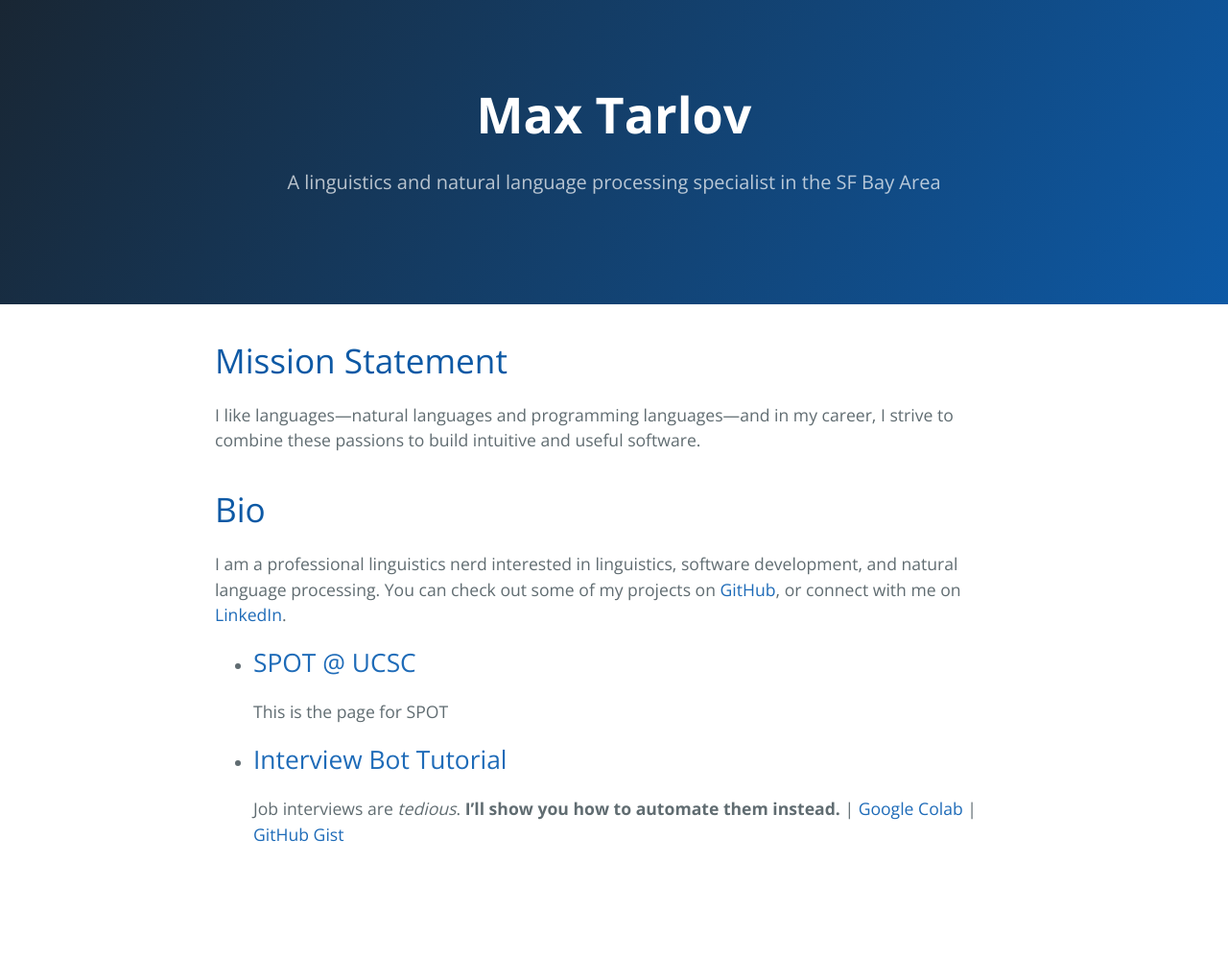
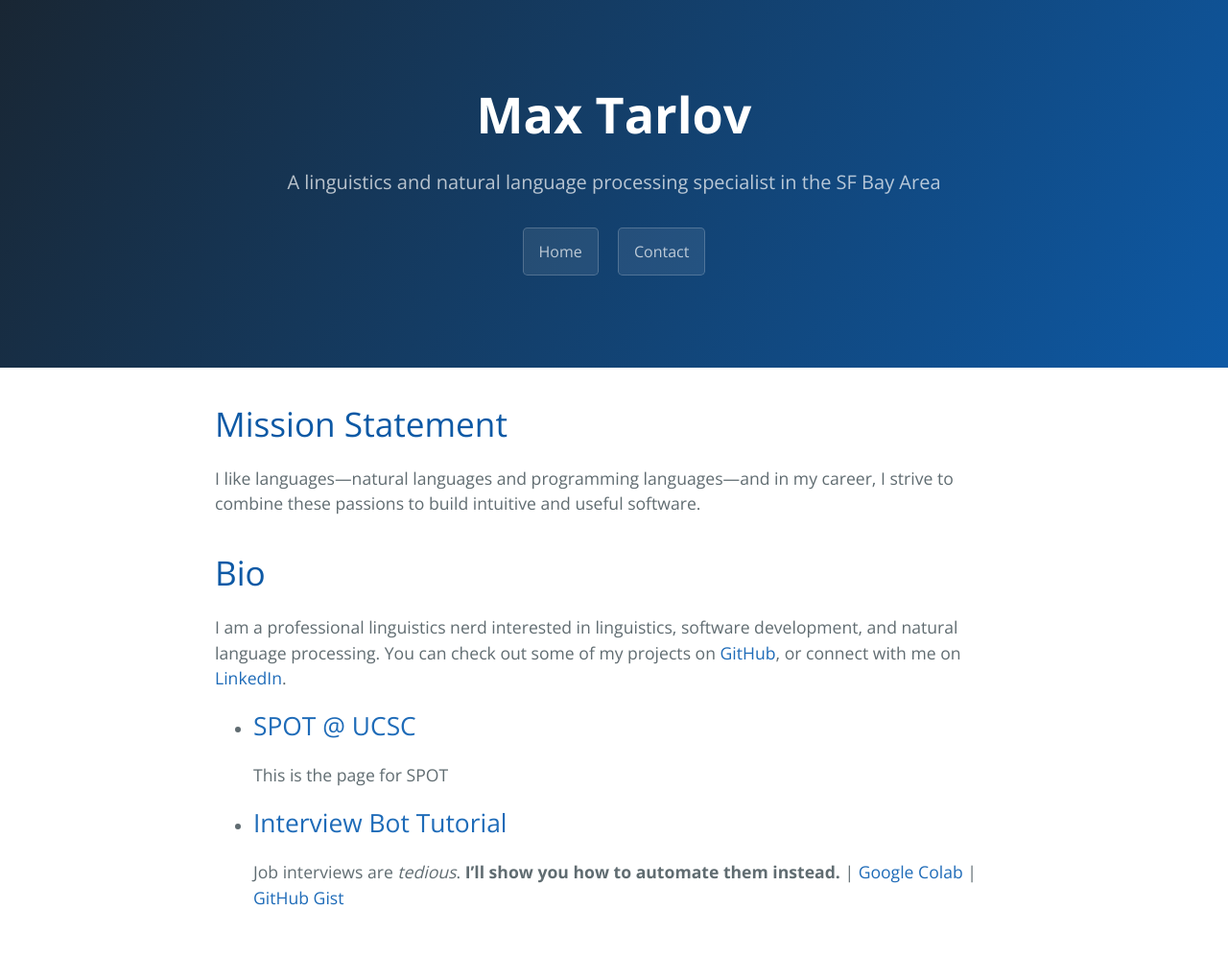
Before and after one commit to maxTarlov/personal-website, a Jekyll site: the page built from index.md, in a window 1280 px wide. Shown: the whole page at 96% size. Built offline with Jekyll 4.4.1, drawn with Linux system fonts in a browser that asks for light colours; before the commit the page ends 932 px from its top, so only the background shows below that.

Commit message:
Replace downloads with navigation

```diff
--- a/_layouts/default.html
+++ b/_layouts/default.html
@@ -18,13 +18,8 @@
     <header class="page-header" role="banner">
       <h1 class="project-name">{{ site.title }}</h1>
       <h2 class="project-tagline">{{ page.description | default: site.description | default: site.github.project_tagline }}</h2>
-      {% if site.github.is_project_page %}
-        <a href="{{ site.github.repository_url }}" class="btn">View on GitHub</a>
-      {% endif %}
-      {% if site.show_downloads %}
-        <a href="{{ site.github.zip_url }}" class="btn">Download .zip</a>
-        <a href="{{ site.github.tar_url }}" class="btn">Download .tar.gz</a>
-      {% endif %}
+      <a href="/" class="btn">Home</a>
+      <a href="/contact" class="btn">Contact</a>
     </header>
 
     <main id="content" class="main-content" role="main">
```
